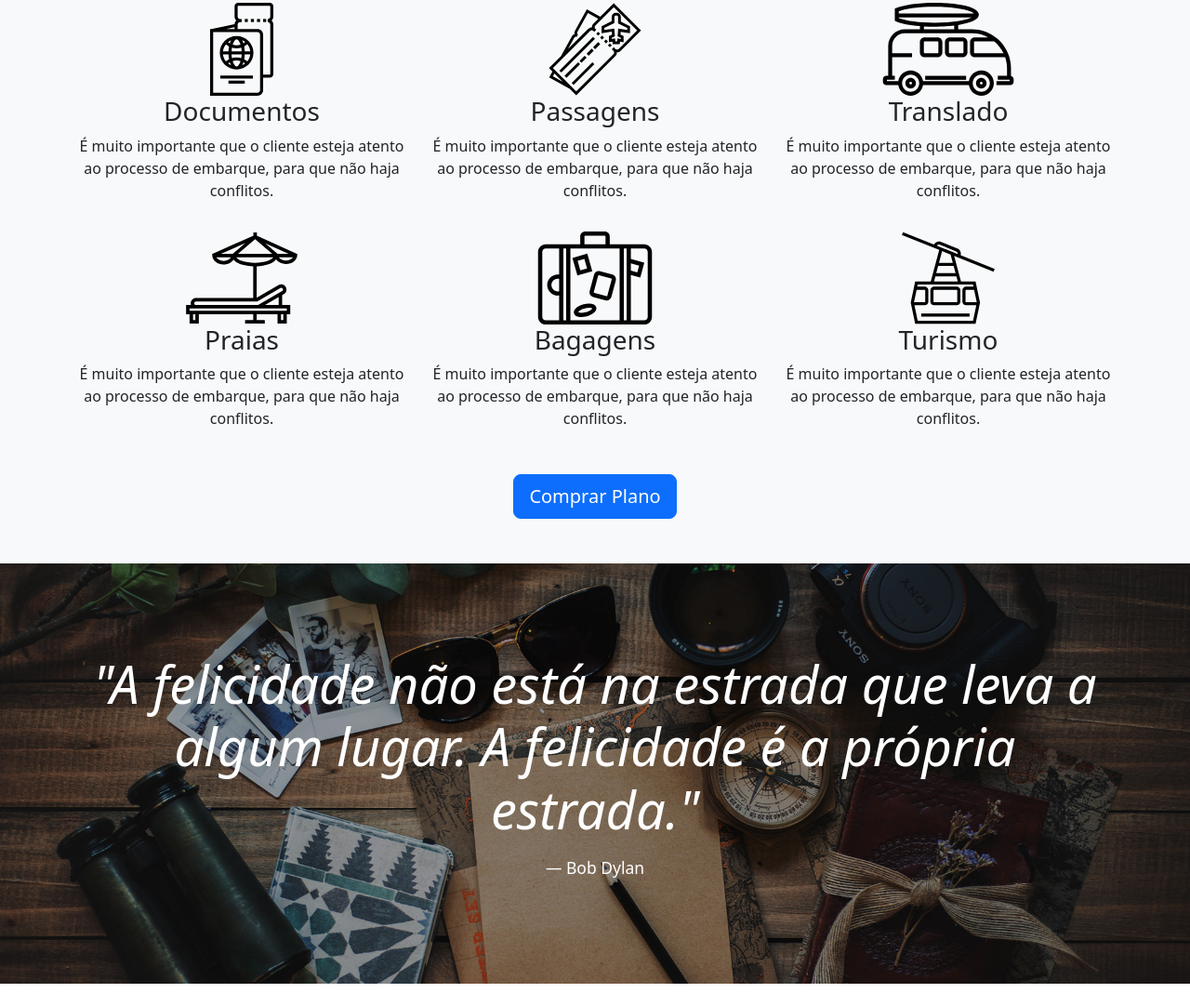
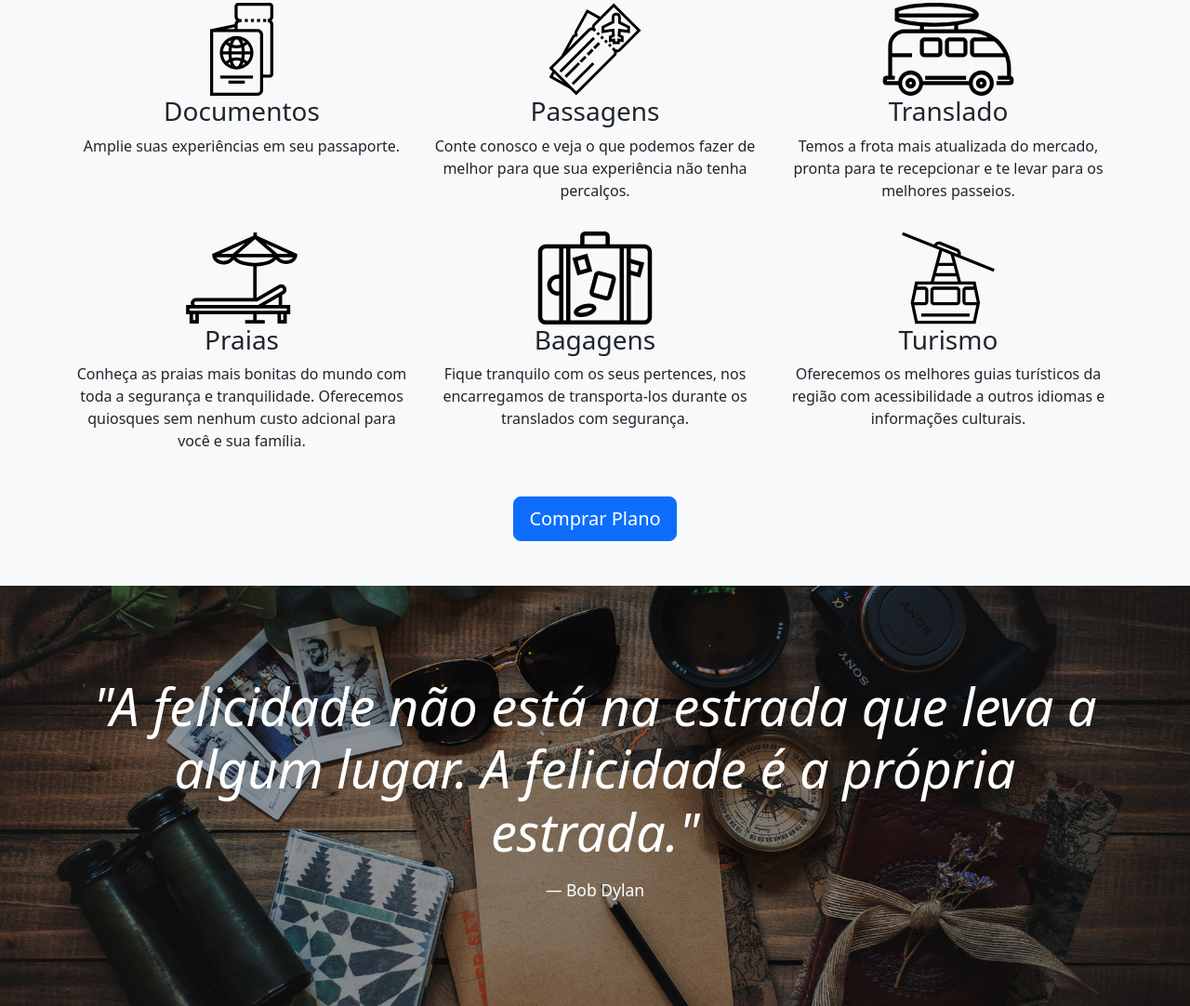
Before and after one commit to bmoreira1/bootstrap, a plain HTML site: page index.html in a window 1280 px wide. Shown: the part 812-1894 px from the top of the page at 93% size. Drawn offline with nearby package versions, Linux system fonts and the light colour scheme.

Commit message:
atualização das informações

```diff
--- a/index.html
+++ b/index.html
@@ -11,9 +11,9 @@
 </head>
 
 <body>
-    <nav class="navbar navbar-expand-md navbar-light bg-light fixed-top py-3 box-shadow">
+    <nav class="navbar navbar-expand-sm navbar-light bg-light fixed-top py-3 box-shadow">
         <div class="container-fluid" style="max-width: 1400px; margin: 0 auto;">
-            <div class="flex-nowrap">
+            <div class="d-flex">
                 <a href="index.html">
                     <img src="img/voo-de-aviao.png" style="max-width: 10%;" alt="logo do site">
                 </a>
@@ -121,7 +121,7 @@
                         <img src="./img/icones/passaporte.svg" alt="Passaporte">
                     </div>
                     <h3>Documentos</h3>
-                    <p>É muito importante que o cliente esteja atento ao processo de embarque, para que não haja conflitos.</p>
+                    <p>Amplie suas experiências em seu passaporte.</p>
                 </div>
 
                 <div class="col-xl-4 col-md-6 my-2">
@@ -129,7 +129,7 @@
                         <img src="./img/icones/passagens.svg" alt="Passagens">
                     </div>
                     <h3>Passagens</h3>
-                    <p>É muito importante que o cliente esteja atento ao processo de embarque, para que não haja conflitos.</p>
+                    <p>Conte conosco e veja o que podemos fazer de melhor para que sua experiência não tenha percalços.</p>
                 </div>
 
                 <div class="col-xl-4 col-md-6 my-2">
@@ -137,7 +137,7 @@
                         <img src="./img/icones/translado.svg" alt="Translado">
                     </div>
                     <h3>Translado</h3>
-                    <p>É muito importante que o cliente esteja atento ao processo de embarque, para que não haja conflitos.</p>
+                    <p>Temos a frota mais atualizada do mercado, pronta para te recepcionar e te levar para os melhores passeios.</p>
                 </div>
 
                 <div class="col-xl-4 col-md-6 my-2">
@@ -145,7 +145,7 @@
                         <img src="./img/icones/praias.svg" alt="Praias">
                     </div>
                     <h3>Praias</h3>
-                    <p>É muito importante que o cliente esteja atento ao processo de embarque, para que não haja conflitos.</p>
+                    <p>Conheça as praias mais bonitas do mundo com toda a segurança e tranquilidade. Oferecemos quiosques sem nenhum custo adcional para você e sua família.</p>
                 </div>
 
                 <div class="col-xl-4 col-md-6 my-2">
@@ -153,7 +153,7 @@
                         <img src="./img/icones/bagagens.svg" alt="Bagagens">
                     </div>
                     <h3>Bagagens</h3>
-                    <p>É muito importante que o cliente esteja atento ao processo de embarque, para que não haja conflitos.</p>
+                    <p>Fique tranquilo com os seus pertences, nos encarregamos de transporta-los durante os translados com segurança.</p>
                 </div>
 
                 <div class="col-xl-4 col-md-6 my-2">
@@ -161,7 +161,7 @@
                         <img src="./img/icones/turismo.svg" alt="Turismo">
                     </div>
                     <h3>Turismo</h3>
-                    <p>É muito importante que o cliente esteja atento ao processo de embarque, para que não haja conflitos.</p>
+                    <p>Oferecemos os melhores guias turísticos da região com acessibilidade a outros idiomas e informações culturais.</p>
                 </div>
             </div>
 
@@ -186,21 +186,22 @@
                 <div class="pergunta py-2">
                     <a href="#pergunta1" class="lead text-decoration-none" data-toggle="collapse" aria-expanded="true" aria-controls="pergunta1">→ É possível cancelar a viagem?</a>
                     <div id="pergunta1" class="collapse show" role="tabpanel" data-parent="#perguntas-frequentes">
-                        <p>É muito importante que o cliente esteja atento ao processo de embarque, para que não haja conflitos.</p>
+                        <p>Sim. Mas é importante verificar com seu agente de viagens antes de fecharem o contrato sobre as condições de cancelamento.</p>
                     </div>
                 </div>
 
                 <div class="pergunta py-2">
                     <a href="#pergunta2" class="lead text-decoration-none" data-toggle="collapse" aria-expanded="true" aria-controls="pergunta2">→ Qual a garantia que tenho se perder o voo?</a>
                     <div id="pergunta2" class="collapse" role="tabpanel" data-parent="#perguntas-frequentes">
-                        <p>É muito importante que o cliente esteja atento ao processo de embarque, para que não haja conflitos.</p>
+                        <p>É muito importante que o cliente esteja atento ao processo de embarque, para que não haja conflitos. Mas para apoia-los sempre fazemos um check list um dia antes para certificar que tudo está confirmado e caso tenham algum imprevisto informado com antecendência providenciamos uma possível troca de datas!</p>
+                        <h6>Importante verificar condições!</h6>
                     </div>
                 </div>
 
                 <div class="pergunta py-2">
                     <a href="#pergunta3" class="lead text-decoration-none" data-toggle="collapse" aria-expanded="true" aria-controls="pergunta3">→ Qual a principal forma de viagem?</a>
                     <div id="pergunta3" class="collapse" role="tabpanel" data-parent="#perguntas-frequentes">
-                        <p>É muito importante que o cliente esteja atento ao processo de embarque, para que não haja conflitos.</p>
+                        <p>Temos diversos pacotes de viagens, onde você pode escolher a melhor forma de viagem para você e sua família.</p>
                     </div>
                 </div>
 
@@ -210,7 +211,7 @@
                     </a>
                     <div id="pergunta4" class="collapse" role="tabpanel" data-parent="#perguntas-frequentes">
                         <p>
-                            É muito importante que o cliente esteja atento ao processo de embarque, para que não haja conflitos.
+                            O melhor destino é o que vc escolhe, mas de qualquer forma, nossos agentes de viagens estão preparados para te auxiliar na escolha do destino perfeito, mediante as condições climáticas e eventos de temporada de cada destino.
                         </p>
                     </div>
                 </div>
@@ -221,7 +222,7 @@
                     </a>
                     <div id="pergunta5" class="collapse" role="tabpanel" data-parent="#perguntas-frequentes">
                         <p>
-                            É muito importante que o cliente esteja atento ao processo de embarque, para que não haja conflitos.
+                            Sim. Entre em contato agora mesmo com um de nossos agentes de viagens e verifique as melhores condições para o seu grupo de passeios.
                         </p>
                     </div>
                 </div>
```
